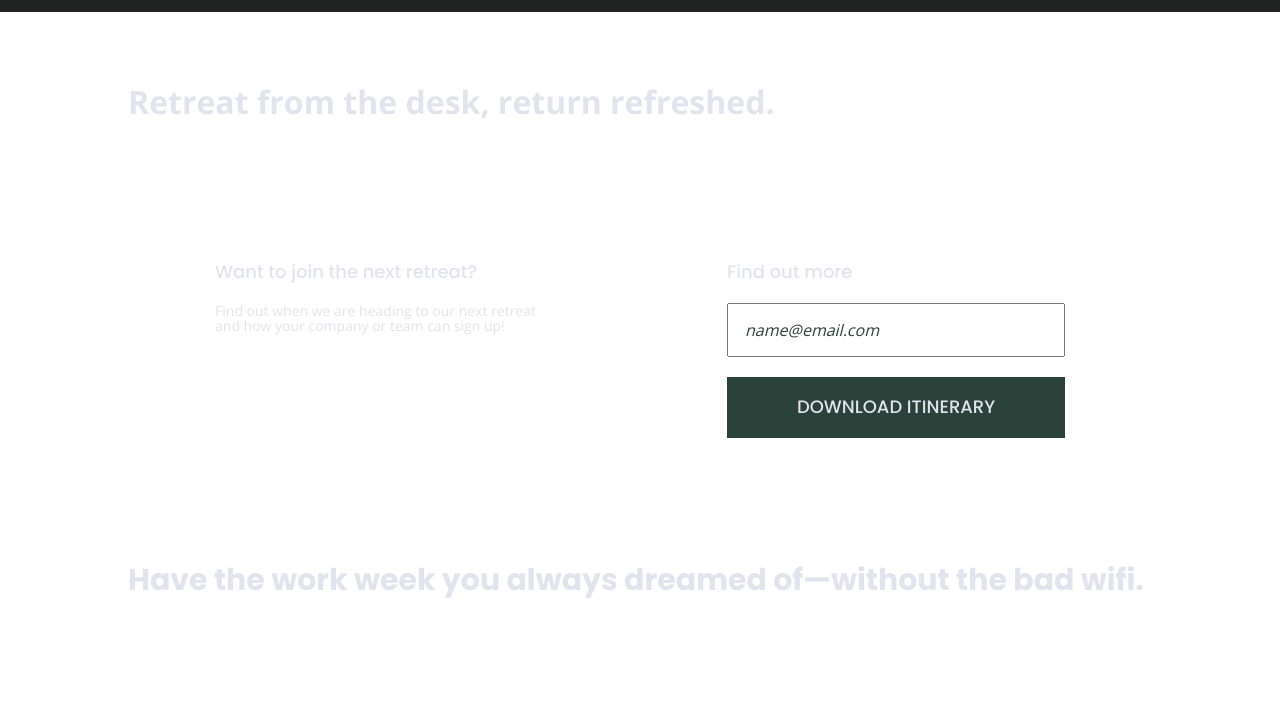
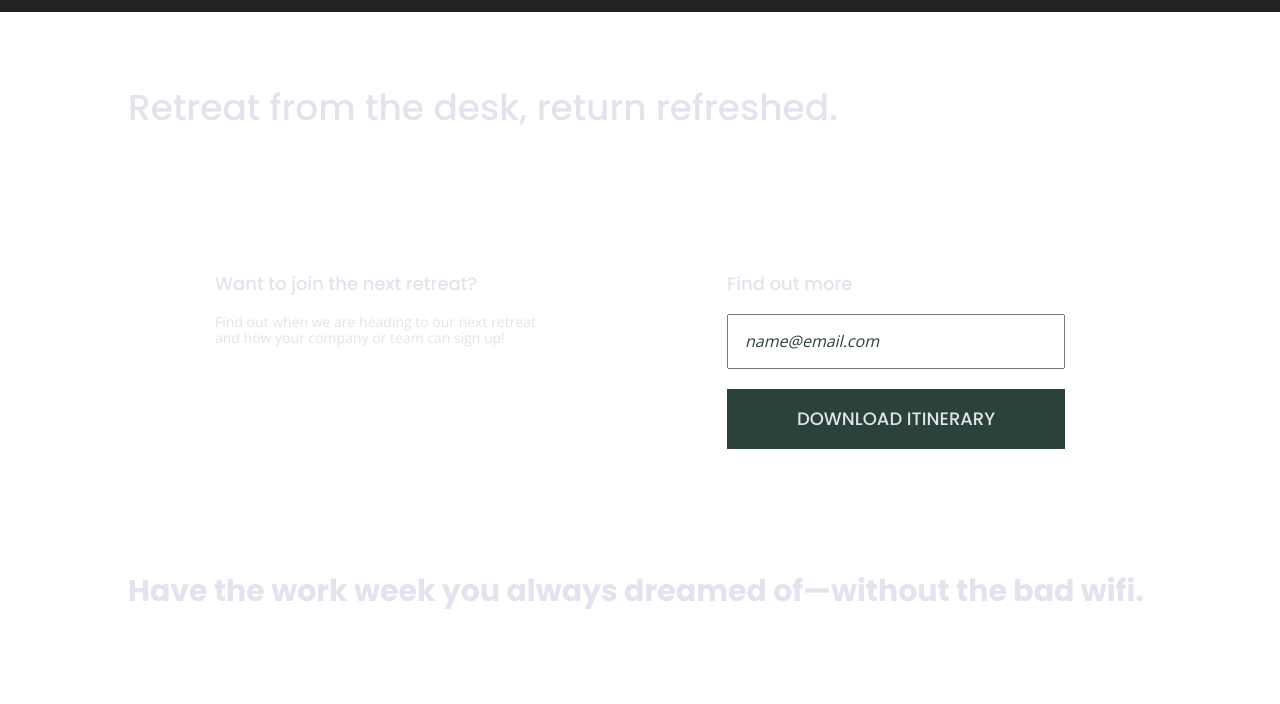
Before and after one commit to noellie-n/unplugged-retreat, a website built with Parcel: page index.html in a window 1280 px wide. Shown: the part 77-781 px from the top of the page. Built offline with nearby package versions, Linux system fonts and the light colour scheme; files whose address does not match are found by name.

Commit message:
HERO: other styles

```diff
--- a/css/main.css
+++ b/css/main.css
@@ -240,6 +240,13 @@ footer .copyright{
   display: flex;
   justify-content: center;
   align-items: center;
+}
+
+.hero-area h1 {
+  font-family: 'Poppins', sans-serif;
+  font-weight: 500;
+  font-size: 2.25em;
+  line-height: 1.2;
 }
 
 /*-- Aside --*/
```
